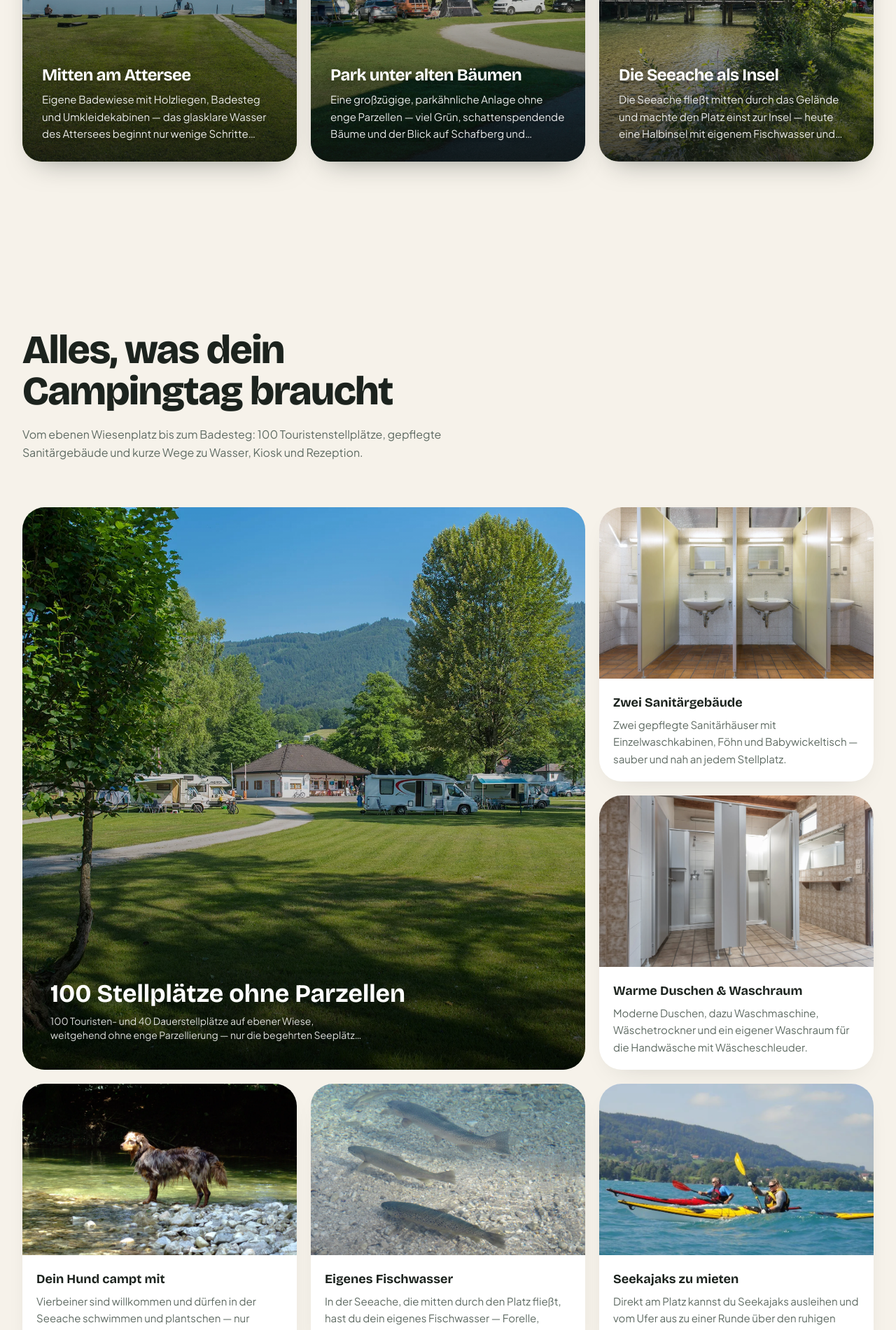
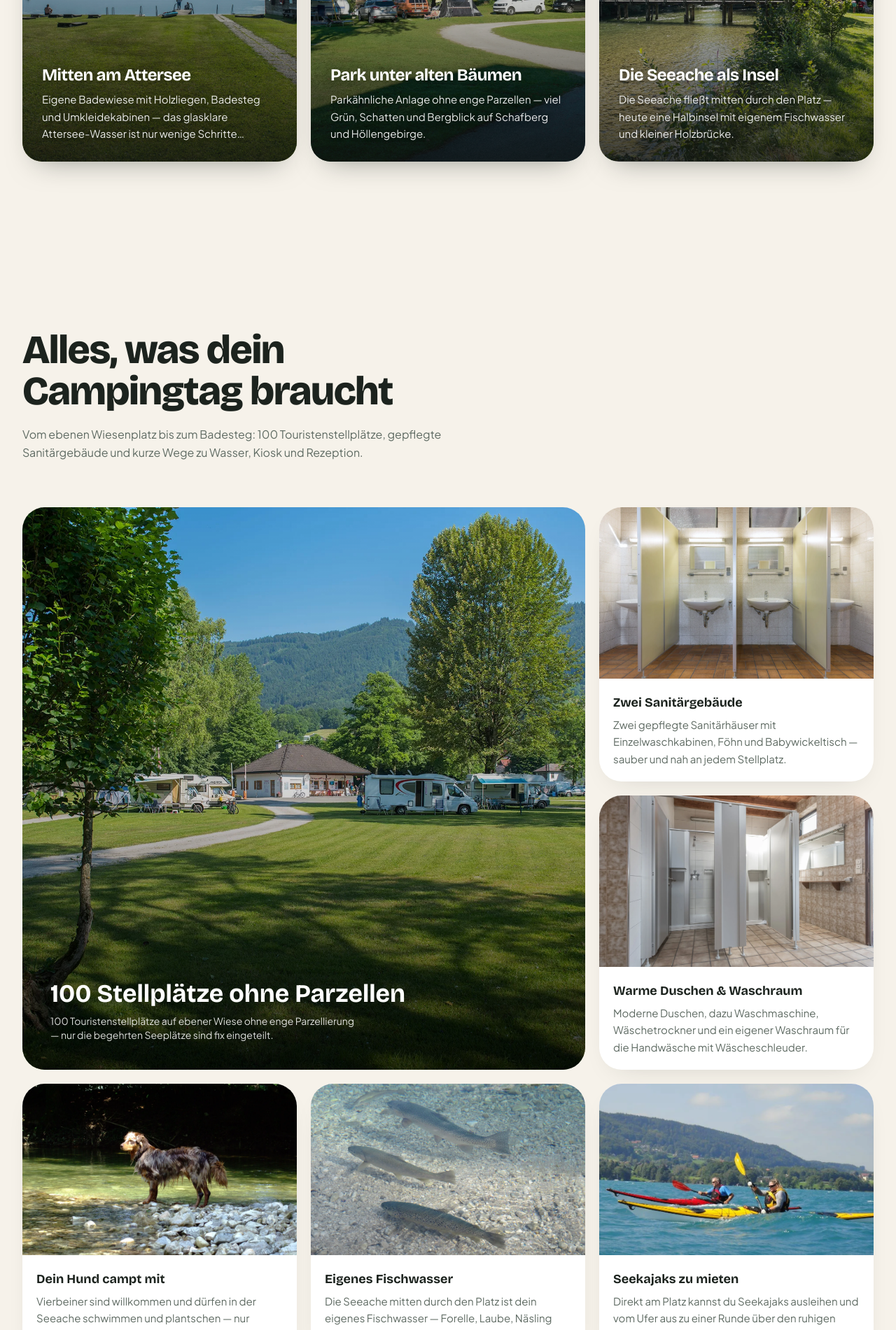
Before and after one commit to Lellino-Elias/inselcamp-camping-demo, a Next.js app: page / in a window 1280 px wide. Shown: the part 1480-3381 px from the top of the page at 70% size. Built offline with nearby package versions, Linux system fonts and the light colour scheme.

Commit message:
inselcamp — campsite demo 2026-06-14 23:01:14

```diff
--- a/src/content/campsites/inselcamp.ts
+++ b/src/content/campsites/inselcamp.ts
@@ -29,17 +29,17 @@ const inselcamp: CampsiteConfig = {
   pillars: [
     {
       title: "Mitten am Attersee",
-      text: "Eigene Badewiese mit Holzliegen, Badesteg und Umkleidekabinen — das glasklare Wasser des Attersees beginnt nur wenige Schritte hinter deinem Stellplatz.",
+      text: "Eigene Badewiese mit Holzliegen, Badesteg und Umkleidekabinen — das glasklare Attersee-Wasser ist nur wenige Schritte entfernt.",
       image: { src: `${IMG}/gallery-6448b7cc5f.webp`, alt: "Badewiese mit Badesteg am Attersee, Inselcamping Unterach" },
     },
     {
       title: "Park unter alten Bäumen",
-      text: "Eine großzügige, parkähnliche Anlage ohne enge Parzellen — viel Grün, schattenspendende Bäume und der Blick auf Schafberg und Höllengebirge.",
+      text: "Parkähnliche Anlage ohne enge Parzellen — viel Grün, Schatten und Bergblick auf Schafberg und Höllengebirge.",
       image: { src: `${IMG}/gallery-53033d34b8.webp`, alt: "Wiesenstellplätze unter Bäumen mit Bergblick am Inselcamping Unterach" },
     },
     {
       title: "Die Seeache als Insel",
-      text: "Die Seeache fließt mitten durch das Gelände und machte den Platz einst zur Insel — heute eine Halbinsel mit eigenem Fischwasser und kleiner Holzbrücke.",
+      text: "Die Seeache fließt mitten durch den Platz — heute eine Halbinsel mit eigenem Fischwasser und kleiner Holzbrücke.",
       image: { src: `${IMG}/gallery-291c0c91cb.webp`, alt: "Holzbrücke über die Seeache am Inselcamping Unterach" },
     },
   ],
@@ -68,7 +68,7 @@ const inselcamp: CampsiteConfig = {
     features: [
       {
         title: "100 Stellplätze ohne Parzellen",
-        text: "100 Touristen- und 40 Dauerstellplätze auf ebener Wiese, weitgehend ohne enge Parzellierung — nur die begehrten Seeplätze sind fix eingeteilt.",
+        text: "100 Touristenstellplätze auf ebener Wiese ohne enge Parzellierung — nur die begehrten Seeplätze sind fix eingeteilt.",
         image: { src: `${IMG}/gallery-9a758909d5.webp`, alt: "Wiesenstellplätze am Inselcamping Unterach" },
       },
       {
@@ -88,7 +88,7 @@ const inselcamp: CampsiteConfig = {
       },
       {
         title: "Eigenes Fischwasser",
-        text: "In der Seeache, die mitten durch den Platz fließt, hast du dein eigenes Fischwasser — Forelle, Laube, Näsling und Aal gehen hier an die Angel.",
+        text: "Die Seeache mitten durch den Platz ist dein eigenes Fischwasser — Forelle, Laube, Näsling und Aal gehen hier an die Angel.",
         image: { src: `${IMG}/gallery-8c002e3298.webp`, alt: "Forellen im glasklaren Wasser der Seeache am Inselcamping Unterach" },
       },
       {
@@ -106,7 +106,7 @@ const inselcamp: CampsiteConfig = {
     items: [
       {
         title: "Wandern zum Egelsee",
-        text: "Familienwanderung vorbei am Druckerhof zum stillen Egelsee, dazu der Themenweg Klimt am Attersee und Gipfeltouren bis auf den Schafberg.",
+        text: "Familienwanderung zum stillen Egelsee, Themenweg Klimt am Attersee und Gipfeltouren bis auf den Schafberg.",
         image: { src: `${IMG}/gallery-403c58f057.webp`, alt: "Der stille Egelsee bei Unterach am Attersee" },
       },
       {
@@ -116,7 +116,7 @@ const inselcamp: CampsiteConfig = {
       },
       {
         title: "Seekajak am Attersee",
-        text: "Fast mühelos über die glatte Wasserfläche gleiten und einsame Buchten erkunden — Schnupperkurse und Touren sind in der Region buchbar.",
+        text: "Mühelos über die glatte Wasserfläche gleiten und einsame Buchten erkunden — Kurse und Touren in der Region buchbar.",
         image: { src: `${IMG}/gallery-cdbf17d4f5.webp`, alt: "Seekajaktour auf dem Wasser bei Unterach am Attersee" },
       },
       {
```
